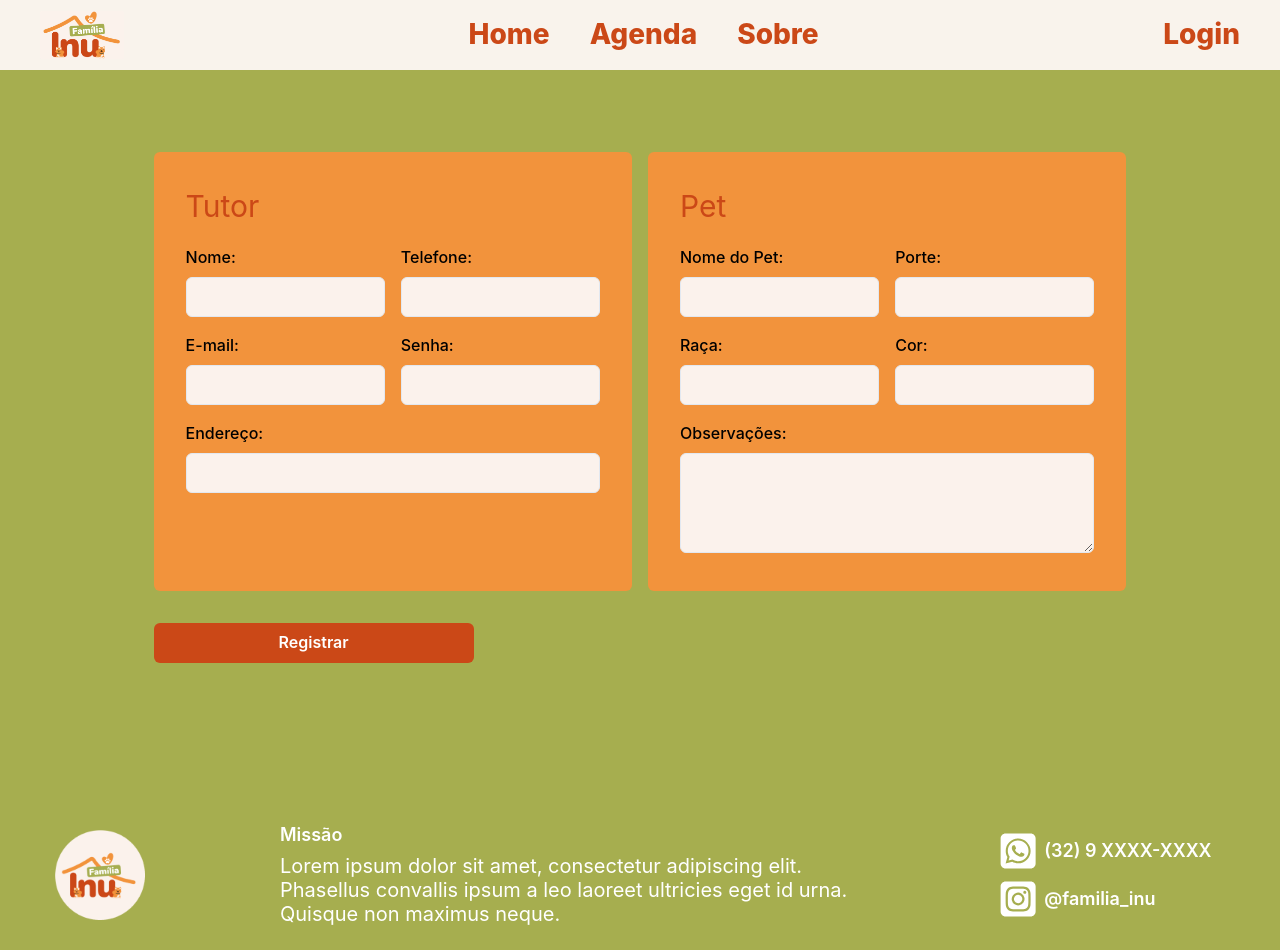
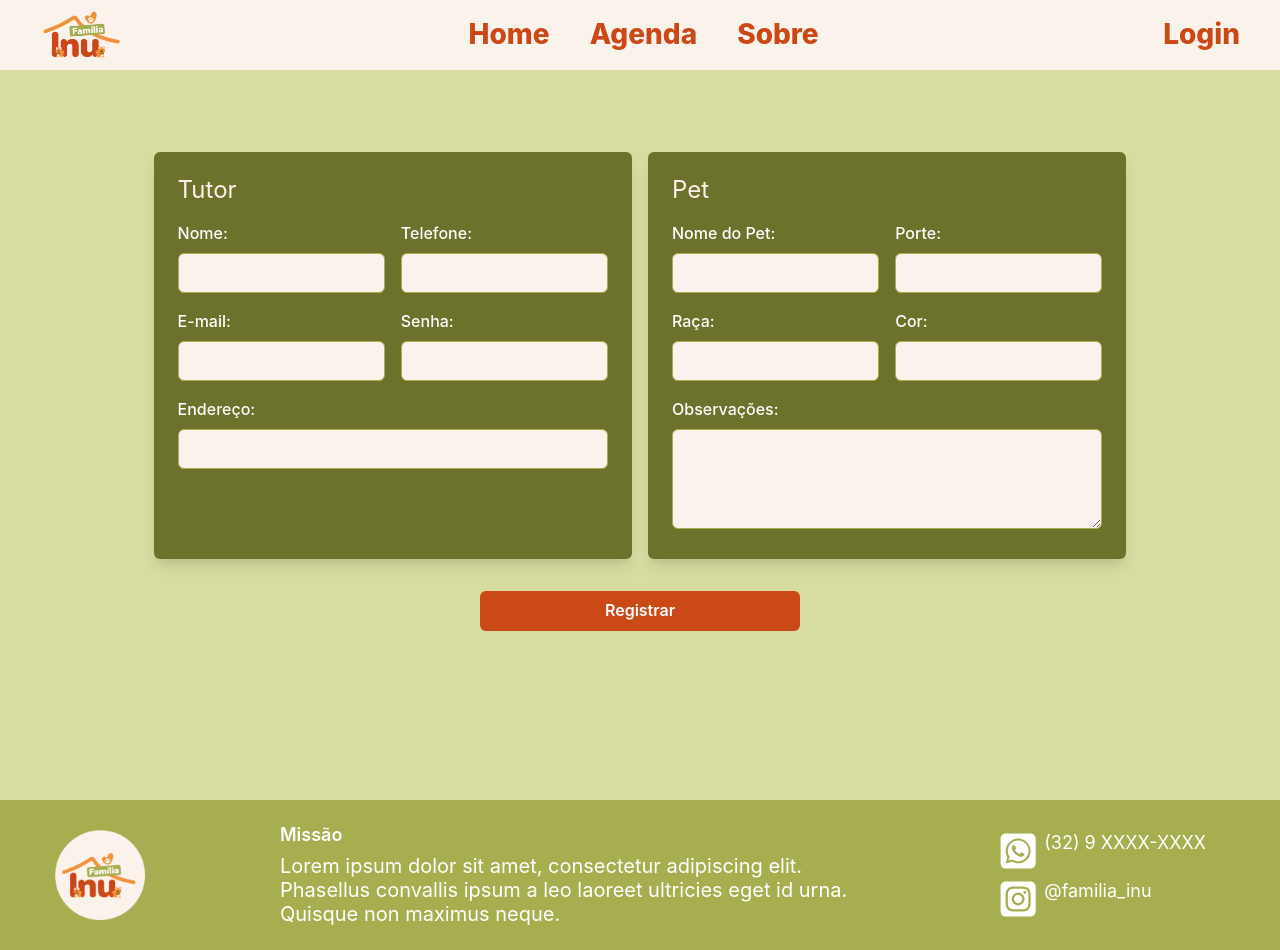
Before and after one commit to yamashita-tiemi/Familia-Inu, a Next.js app: page /cadastro in a window 1280 px wide. Built offline with nearby package versions, Linux system fonts and the light colour scheme.

Commit message:
Revise home page and update styling

```diff
--- a/src/app/_components/PetForm.tsx
+++ b/src/app/_components/PetForm.tsx
@@ -1,75 +1,85 @@
-// src/app/_components/PetForm.tsx
-
 'use client';
 
-import { Box, Stack, Input, FormControl, FormLabel, HStack, Text } from '@chakra-ui/react';
-import { useState } from 'react';
+import { Box, Stack, Input, FormControl, FormLabel, HStack, Heading, Button } from '@chakra-ui/react';
 
-export const PetForm = () => {
-  const [pet, setPet] = useState({
-    nome: '',
-    raca: '',
-    porte: '',
-    cor: '',
-    observacao: '',
-  });
+interface PetFormProps {
+  pet: {
+    nome: string;
+    raca: string;
+    porte: string;
+    cor: string;
+    observacao: string;
+  };
+  onPetChange: (e: React.ChangeEvent<HTMLInputElement | HTMLTextAreaElement>) => void;
+}
 
-  const handleChange = (e: React.ChangeEvent<HTMLInputElement>) => {
-    const { name, value } = e.target;
-    setPet({ ...pet, [name]: value });
-  };
-
+export const PetForm = ({ pet, onPetChange }: PetFormProps) => {
   return (
-    <Box bg="#F2933C" padding={8} borderRadius="md" width="100%">
-      <Text fontSize="3xl" mb={4} textAlign="left" color="#CB4817">Pet</Text>
+    <Box bg="#6C722B" p={6} borderRadius="md" maxWidth="600px" mx="auto" boxShadow="lg">
+      <Heading fontWeight="normal" fontSize="2xl" mb={4} textAlign="left" color="#FBF2EC" >Pet</Heading>
       <Stack spacing={4}>
         <HStack spacing={4}>
           <FormControl>
-            <FormLabel color="black">Nome do Pet:</FormLabel>
+            <FormLabel color="#FFFFFF">Nome do Pet:</FormLabel>
             <Input
               name="nome"
               value={pet.nome}
-              onChange={handleChange}
+              onChange={onPetChange}
               bg="#FBF2EC"
+              borderColor="#A6AE4F"
+              _placeholder={{ color: '#A6AE4F' }}
+              _focus={{ borderColor: "#CB4817" }}
             />
           </FormControl>
           <FormControl>
-            <FormLabel color="black">Porte:</FormLabel>
+            <FormLabel color="#FFFFFF">Porte:</FormLabel>
             <Input
               name="porte"
               value={pet.porte}
-              onChange={handleChange}
+              onChange={onPetChange}
               bg="#FBF2EC"
+              borderColor="#A6AE4F"
+              _placeholder={{ color: '#A6AE4F' }}
+              _focus={{ borderColor: "#CB4817" }}
             />
           </FormControl>
         </HStack>
         <HStack spacing={4}>
           <FormControl>
-            <FormLabel color="black">Raça:</FormLabel>
+            <FormLabel color="#FFFFFF">Raça:</FormLabel>
             <Input
               name="raca"
               value={pet.raca}
-              onChange={handleChange}
+              onChange={onPetChange}
               bg="#FBF2EC"
+              borderColor="#A6AE4F"
+              _placeholder={{ color: '#A6AE4F' }}
+              _focus={{ borderColor: "#CB4817" }}
             />
           </FormControl>
           <FormControl>
-            <FormLabel color="black">Cor:</FormLabel>
+            <FormLabel color="#FFFFFF">Cor:</FormLabel>
             <Input
               name="cor"
               value={pet.cor}
-              onChange={handleChange}
+              onChange={onPetChange}
               bg="#FBF2EC"
+              borderColor="#A6AE4F"
+              _placeholder={{ color: '#A6AE4F' }}
+              _focus={{ borderColor: "#CB4817" }}
             />
           </FormControl>
         </HStack>
         <FormControl>
-          <FormLabel color="black">Observações:</FormLabel>
+          <FormLabel color="#FFFFFF">Observações:</FormLabel>
           <Input
             name="observacao"
             value={pet.observacao}
-            onChange={handleChange}
+            onChange={onPetChange}
             bg="#FBF2EC"
+            borderColor="#A6AE4F"
+            _placeholder={{ color: '#A6AE4F' }}
+            _focus={{ borderColor: "#CB4817" }}
             height="100px"
             as="textarea"
           />
--- a/src/app/_components/RegistrationArea.tsx
+++ b/src/app/_components/RegistrationArea.tsx
@@ -1,15 +1,42 @@
-// src/app/_components/RegistrationArea.tsx
-
 'use client';
 
-import { Stack, Button, Heading, Box } from '@chakra-ui/react';
+import { Stack, Button, Box } from '@chakra-ui/react';
+import { useState } from 'react';
 import { TutorForm } from './TutorForm';
 import { PetForm } from './PetForm';
 
 const RegistrationArea = () => {
+  const [tutor, setTutor] = useState({
+    nome: '',
+    endereco: '',
+    telefone: '',
+    email: '',
+    senha: '',
+  });
+
+  const [pet, setPet] = useState({
+    nome: '',
+    raca: '',
+    porte: '',
+    cor: '',
+    observacao: '',
+  });
+
+  const handleTutorChange = (e: React.ChangeEvent<HTMLInputElement>) => {
+    const { name, value } = e.target;
+    setTutor({ ...tutor, [name]: value });
+  };
+
+  const handlePetChange = (e: React.ChangeEvent<HTMLInputElement | HTMLTextAreaElement>) => {
+    const { name, value } = e.target;
+    setPet({ ...pet, [name]: value });
+  };
+
   const handleSubmit = (e: React.FormEvent) => {
     e.preventDefault();
-    console.log('Form submitted');
+    // Aqui você pode fazer a submissão dos dados dos formulários
+    console.log('Tutor Data:', tutor);
+    console.log('Pet Data:', pet);
   };
 
   return (
@@ -19,8 +46,9 @@ const RegistrationArea = () => {
       align="center"
       maxWidth="100%"
       margin="0 auto"
-      bg="#A6AE4F"
-      minHeight="100vh" >
+      bg="#d7dca1"
+      minHeight="100vh"
+    >
       <Box
         width="100%"
         color="white"
@@ -33,18 +61,19 @@ const RegistrationArea = () => {
       <Stack
         spacing={8}
         width="80%"
-        bg="#A6AE4F"
+        bg="#d7dca1"
         paddingTop={20}
       >
         <Stack direction={["column", "row"]} spacing={4}>
-          <TutorForm />
-          <PetForm />
+          <TutorForm tutor={tutor} onTutorChange={handleTutorChange} />
+          <PetForm pet={pet} onPetChange={handlePetChange} />
         </Stack>
         <Button
+          margin="0 auto"
           bg="#CB4817"
           color="white"
           width="20em"
-          _hover={{ bg: "#F2933C" }} // Optional: change color on hover
+          _hover={{ bg: "#F2933C" }}
           onClick={handleSubmit}
         >
           Registrar
--- a/src/app/_components/TutorForm.tsx
+++ b/src/app/_components/TutorForm.tsx
@@ -1,78 +1,88 @@
-// src/app/_components/TutorForm.tsx
-
 'use client';
 
-import { Box, Stack, Input, FormControl, FormLabel, HStack, Text } from '@chakra-ui/react';
-import { useState } from 'react';
+import { Box, Stack, Input, FormControl, FormLabel, HStack, Heading, Button } from '@chakra-ui/react';
 
-export const TutorForm = () => {
-  const [tutor, setTutor] = useState({
-    nome: '',
-    endereco: '',
-    telefone: '',
-    email: '',
-    senha: '',
-  });
+interface TutorFormProps {
+  tutor: {
+    nome: string;
+    endereco: string;
+    telefone: string;
+    email: string;
+    senha: string;
+  };
+  onTutorChange: (e: React.ChangeEvent<HTMLInputElement>) => void;
+}
 
-  const handleChange = (e: React.ChangeEvent<HTMLInputElement>) => {
-    const { name, value } = e.target;
-    setTutor({ ...tutor, [name]: value });
-  };
-
+export const TutorForm = ({ tutor, onTutorChange }: TutorFormProps) => {
   return (
-    <Box bg="#F2933C" padding={8} borderRadius="md" width="100%">
-      <Text fontSize="3xl" mb={4} textAlign="left" color="#CB4817">Tutor</Text>
+    <Box bg="#6C722B" p={6} borderRadius="md" maxWidth="600px" mx="auto" boxShadow="lg">
+      <Heading fontWeight="normal" fontSize="2xl" mb={4} textAlign="left" color="#FBF2EC" >Tutor</Heading>
       <Stack spacing={4}>
         <HStack spacing={4}>
           <FormControl>
-            <FormLabel color="black">Nome:</FormLabel>
+            <FormLabel color="#FFFFFF">Nome:</FormLabel>
             <Input
               name="nome"
               value={tutor.nome}
-              onChange={handleChange}
+              onChange={onTutorChange}
               bg="#FBF2EC"
+              borderColor="#A6AE4F"
+              _placeholder={{ color: '#A6AE4F' }}
+              _focus={{ borderColor: "#CB4817" }}
             />
           </FormControl>
           <FormControl>
-            <FormLabel color="black">Telefone:</FormLabel>
+            <FormLabel color="#FFFFFF">Telefone:</FormLabel>
             <Input
               name="telefone"
               type="tel"
               value={tutor.telefone}
-              onChange={handleChange}
+              onChange={onTutorChange}
               bg="#FBF2EC"
+              borderColor="#A6AE4F"
+              _placeholder={{ color: '#A6AE4F' }}
+              _focus={{ borderColor: "#CB4817" }}
             />
           </FormControl>
         </HStack>
         <HStack spacing={4}>
           <FormControl>
-            <FormLabel color="black">E-mail:</FormLabel>
+            <FormLabel color="#FFFFFF">E-mail:</FormLabel>
             <Input
               name="email"
               type="email"
               value={tutor.email}
-              onChange={handleChange}
+              onChange={onTutorChange}
               bg="#FBF2EC"
+              borderColor="#A6AE4F"
+              _placeholder={{ color: '#A6AE4F' }}
+              _focus={{ borderColor: "#CB4817" }}
             />
           </FormControl>
           <FormControl>
-            <FormLabel color="black">Senha:</FormLabel>
+            <FormLabel color="#FFFFFF">Senha:</FormLabel>
             <Input
               name="senha"
               type="password"
               value={tutor.senha}
-              onChange={handleChange}
+              onChange={onTutorChange}
               bg="#FBF2EC"
+              borderColor="#A6AE4F"
+              _placeholder={{ color: '#A6AE4F' }}
+              _focus={{ borderColor: "#CB4817" }}
             />
           </FormControl>
         </HStack>
         <FormControl>
-          <FormLabel color="black">Endereço:</FormLabel>
+          <FormLabel color="#FFFFFF">Endereço:</FormLabel>
           <Input
             name="endereco"
             value={tutor.endereco}
-            onChange={handleChange}
+            onChange={onTutorChange}
             bg="#FBF2EC"
+            borderColor="#A6AE4F"
+            _placeholder={{ color: '#A6AE4F' }}
+            _focus={{ borderColor: "#CB4817" }}
           />
         </FormControl>
       </Stack>
--- a/src/app/_components/button.tsx
+++ b/src/app/_components/button.tsx
@@ -14,11 +14,12 @@ export function Button({ title, href, w }: ButtonProps) {
             as={NextLink}
             href={href}
             backgroundColor={"#CB4817"}
-            borderRadius={"16px"}
+            borderRadius={"10px"}
             color={"#FFFFFF"}
             width={w}
             paddingY={3}
             marginBottom={2}
+            marginTop={10}
             minWidth={"100px"}
         >
             <Box
@@ -26,7 +27,7 @@ export function Button({ title, href, w }: ButtonProps) {
                 width={"100%"}
             >
                 <HStack justifyContent={"center"}>
-                    <TitleButton title={title} size={"24px"}/>
+                    <TitleButton title={title} size={"20px"}/>
                 </HStack>
             </Box>
         </Link>
--- a/src/app/_components/card.tsx
+++ b/src/app/_components/card.tsx
@@ -23,13 +23,13 @@ export function CardReview({ title, text, icon1, icon2, icon3, icon4, icon5, w }
             borderRadius={"16px"}
             align={"center"}
             justifyContent={"space-evenly"}
-            width={"30%"}
+            width={"25%"}
             padding={8}
         >
             <Stack
                 width={"80%"}
                 height={"25%"}
-                justifyContent={"space-between"}
+                justifyContent={"space-around"}
             >
                 <TitleCard title={title} size={"28px"} />
                 <HStack
@@ -43,7 +43,7 @@ export function CardReview({ title, text, icon1, icon2, icon3, icon4, icon5, w }
                     {icon5}
                 </HStack>
             </Stack>
-            <TextCard text={text} size={"24px"} />
+            <TextCard text={text} size={"18px"} />
         </Stack>
     )
 }
--- a/src/app/_components/text.tsx
+++ b/src/app/_components/text.tsx
@@ -11,9 +11,24 @@ export function TextIndex({ text, size, color }: TextIndexProps) {
         <Heading
             as="p"
             fontSize={size}
+            fontWeight={400}
+            color={color}
+            w={"90%"}
+            marginBottom={4}
+        >
+            {text}
+        </Heading>
+    )
+}
+export function TextIndexBold({ text, size, color }: TextIndexProps) {
+    return (
+        <Heading
+            as="p"
+            fontSize={size}
             fontWeight={600}
             color={color}
             w={"90%"}
+            paddingBottom={10}
         >
             {text}
         </Heading>
--- a/src/app/globals.css
+++ b/src/app/globals.css
@@ -194,3 +194,23 @@ a {
     border: none;
     border-radius: 5px;
   }
+
+
+
+/* Estilo global para a barra de rolagem */
+::-webkit-scrollbar {
+    width: 8px;
+  }
+
+  ::-webkit-scrollbar-track {
+    background: #FBF2EC;
+  }
+
+  ::-webkit-scrollbar-thumb {
+    background: #F2933C;
+    border-radius: 4px;
+  }
+
+  ::-webkit-scrollbar-thumb:hover {
+    background: #CB4817;
+  }
```
Also changed, not shown: src/app/_components/CalendarComponent.tsx (+6 -4 lines), src/app/_components/article.tsx (+9 -7 lines), src/app/_components/section.tsx (+7 -5 lines).
